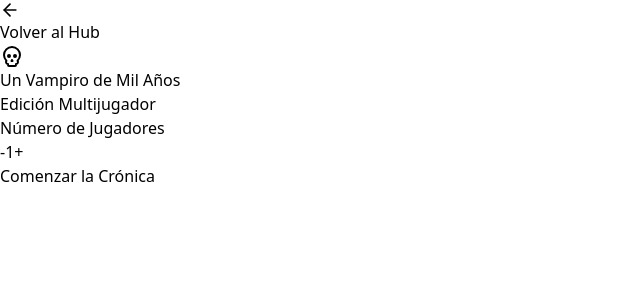
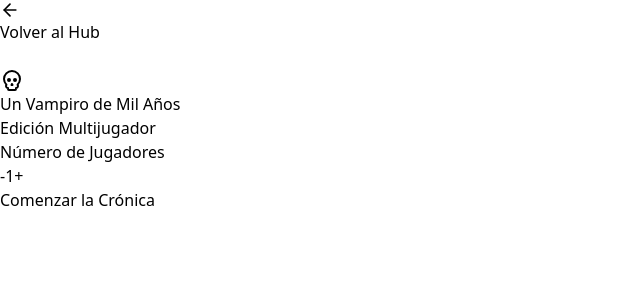
Before and after one commit to jorgegomzar/ttrpg-companion, a React (Vite) app: page / in a window 1280 px wide. Both pictures are taken after a click on the button "Jugar Ahora". Shown: the top 300 px of the page, without its empty margins (0-640 px from the left). Built offline with nearby package versions, Linux system fonts and the light colour scheme.

Commit message:
feat: cleaner ReturnToHub component

```diff
--- a/src/App.jsx
+++ b/src/App.jsx
@@ -1,5 +1,7 @@
 import { useState } from 'react';
+import { ArrowLeft } from 'lucide-react';
 import Hub from './pages/Hub';
+import ReturnToHub from './components/ReturnToHub';
 import VampireGame from './games/vampire/VampireGame';
 
 export default function App() {
@@ -13,8 +15,14 @@ export default function App() {
     return <Hub onNavigate={handleNavigate} />;
   }
 
+  const onExit = () => setCurrentApp('hub')
+
   if (currentApp === 'vampire') {
-    return <VampireGame onExit={() => setCurrentApp('hub')} />;
+    return (
+      <ReturnToHub onExit={onExit} >
+        <VampireGame/>
+      </ReturnToHub>
+    )
   }
 
   return null;
--- /dev/null
+++ b/src/components/ReturnToHub.jsx
@@ -0,0 +1,17 @@
+import { ArrowLeft } from 'lucide-react';
+
+const ReturnToHub = ({ children, onExit }) => (
+  <div className="min-h-screen bg-neutral-950 text-neutral-200 font-sans selection:bg-indigo-500 selection:text-white">
+    <nav className="border-b border-neutral-800 bg-neutral-900/50 backdrop-blur sticky top-0 z-50">
+      <div className="max-w-7xl mx-auto px-6 py-4 flex justify-between items-center">
+        <div className="flex items-center gap-2">
+          <button onClick={onExit} className="absolute top-4 left-4 flex items-center gap-2 text-neutral-500 hover:text-white"><ArrowLeft size={20}/> Volver al Hub</button>
+        </div>
+        &nbsp;
+      </div>
+    </nav>
+    {children}
+  </div>
+);
+
+export default ReturnToHub;
--- a/src/games/vampire/Dashboard.jsx
+++ b/src/games/vampire/Dashboard.jsx
@@ -24,8 +24,7 @@ const Dashboard = ({
   setTurnPhase,
   turnCount,
   setTurnCount,
-  onEndGame,
-  onExit
+  onEndGame
 }) => {
   const currentPlayer = players[currentPlayerIndex];
 
--- a/src/games/vampire/components/SetupView.jsx
+++ b/src/games/vampire/components/SetupView.jsx
@@ -3,11 +3,10 @@ import { Skull, ArrowLeft } from 'lucide-react';
 import Button from '../../../components/Button';
 import Card from '../../../components/Card';
 
-const SetupView = ({ onStart, onExit }) => {
+const SetupView = ({ onStart }) => {
   const [count, setCount] = useState(1);
   return (
     <div className="min-h-screen bg-black text-neutral-400 flex flex-col items-center justify-center p-6 font-serif bg-[radial-gradient(ellipse_at_center,_var(--tw-gradient-stops))] from-neutral-900 to-black">
-      <button onClick={onExit} className="absolute top-4 left-4 flex items-center gap-2 text-neutral-500 hover:text-white"><ArrowLeft size={20}/> Volver al Hub</button>
       <div className="max-w-md w-full text-center space-y-8">
         <div className="space-y-2">
           <Skull className="w-16 h-16 mx-auto text-red-900 animate-pulse" />
--- a/src/games/vampire/components/VampireEnded.jsx
+++ b/src/games/vampire/components/VampireEnded.jsx
@@ -6,7 +6,7 @@ import Card from '../../../components/Card';
 import jsPDF from 'jspdf';
 import JSZip from 'jszip';
 
-const VampireEnded = ({ players, gameLog, onExit }) => {
+const VampireEnded = ({ players, gameLog }) => {
   const [loading, setLoading] = useState(false);
 
   const generateAndDownload = async () => {
@@ -137,7 +137,6 @@ const VampireEnded = ({ players, gameLog, onExit }) => {
           <Button onClick={generateAndDownload} className="w-full py-4 text-lg" disabled={loading} variant="primary">
             {loading ? "Generando..." : "Descargar Archivos (.zip)"} <Download className="w-5 h-5"/>
           </Button>
-          <Button variant="secondary" onClick={onExit}>Volver al Hub</Button>
        </Card>
     </div>
   );
--- a/src/games/vampire/components/VampireWizard.jsx
+++ b/src/games/vampire/components/VampireWizard.jsx
@@ -12,8 +12,7 @@ const VampireWizard = ({
   setStep,
   data,
   setData,
-  onComplete,
-  onExit
+  onComplete
 }) => {
   const updateData = (field, value) => setData({ ...data, [field]: value });
   const steps = [
@@ -147,7 +146,6 @@ const VampireWizard = ({
 
   return (
     <div className="min-h-screen bg-black text-neutral-300 font-serif p-6">
-      <button onClick={onExit} className="absolute top-4 left-4 flex items-center gap-2 text-neutral-500 hover:text-white"><ArrowLeft size={20}/> Volver al Hub</button>
       <div className="max-w-2xl mx-auto">
         <div className="flex justify-between items-center mb-6 border-b border-neutral-800 pb-4">
           <div>
```
